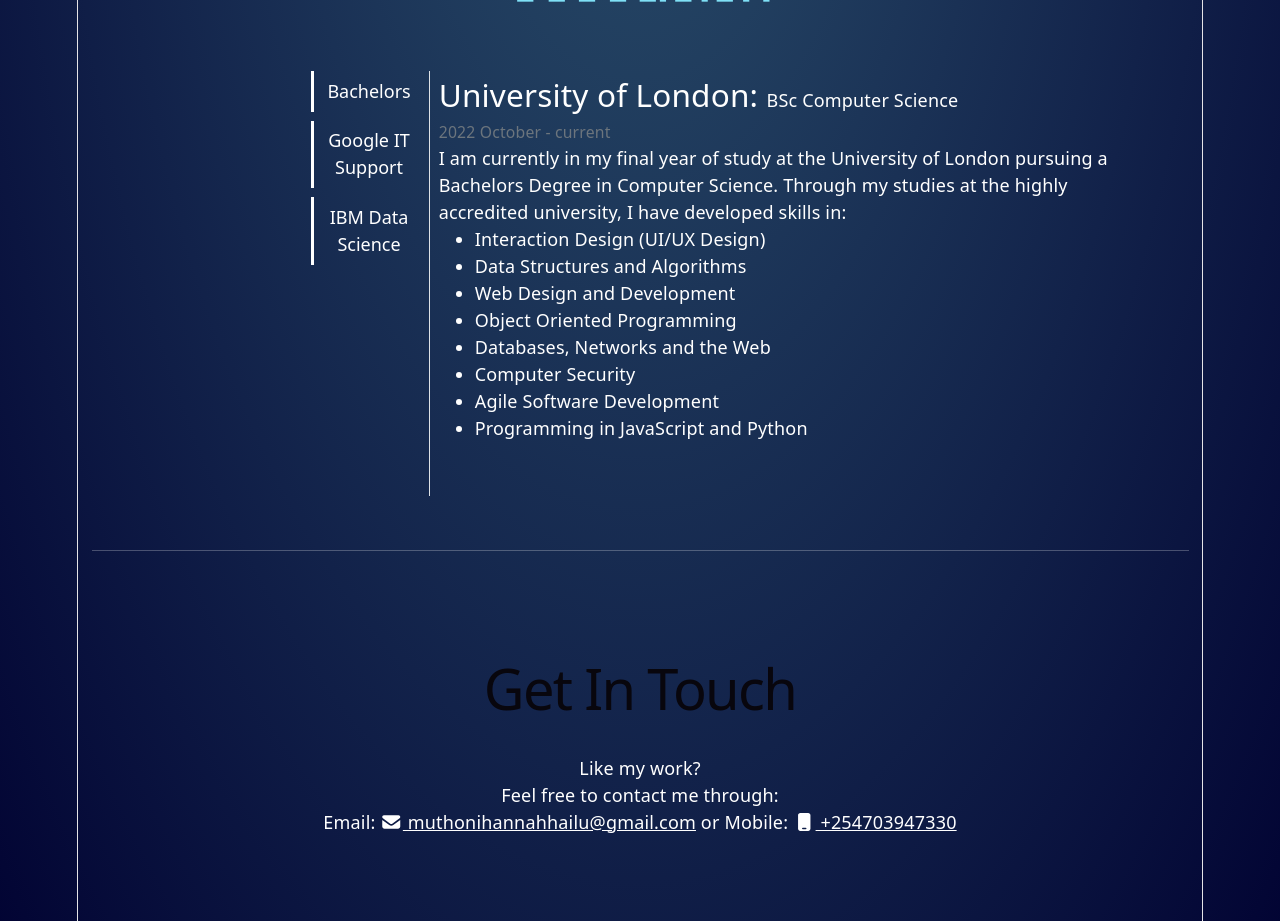
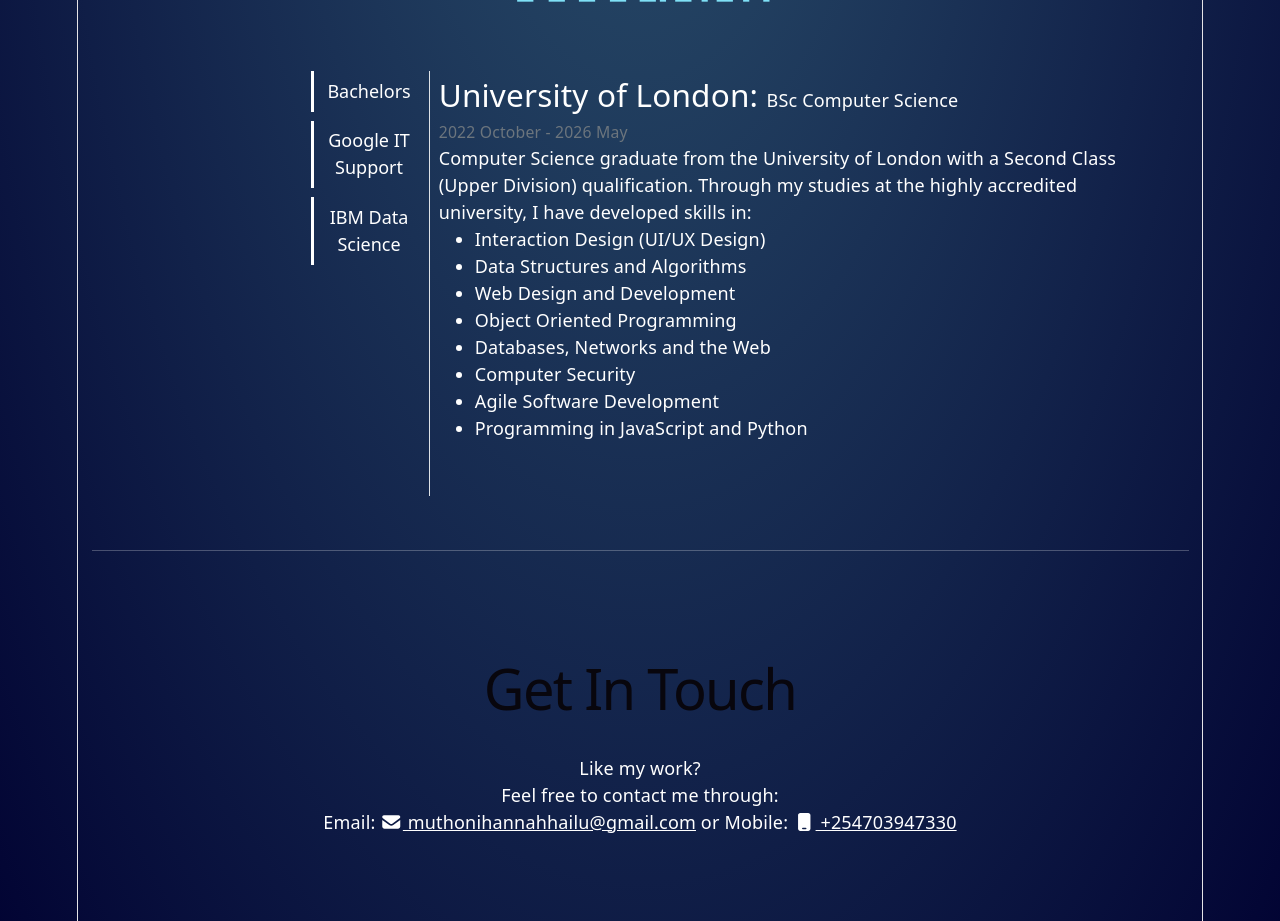
Before and after one commit to Hannah-Muthoni-Hailu/Hannah-Muthoni-Portfolio, a React (Vite) app: page / in a window 1280 px wide. Shown: the part 1800-2721 px from the top of the page. Built offline with nearby package versions, Linux system fonts and the light colour scheme; a web font is replaced by a local one.

Commit message:
Modified information on my university education

```diff
--- a/src/components/Education.jsx
+++ b/src/components/Education.jsx
@@ -7,8 +7,8 @@ export default function Education() {
             'typeOfStudy': 'Bachelors',
             'schoolName': 'University of London',
             'qualification': 'BSc Computer Science',
-            'studyDuration': '2022 October - current',
-            'description': 'I am currently in my final year of study at the University of London pursuing a Bachelors Degree in Computer Science. Through my studies at the highly accredited university, I have developed skills in:',
+            'studyDuration': '2022 October - 2026 May',
+            'description': 'Computer Science graduate from the University of London with a Second Class (Upper Division) qualification. Through my studies at the highly accredited university, I have developed skills in:',
             'skills': [
                 'Interaction Design (UI/UX Design)',
                 'Data Structures and Algorithms',
```
